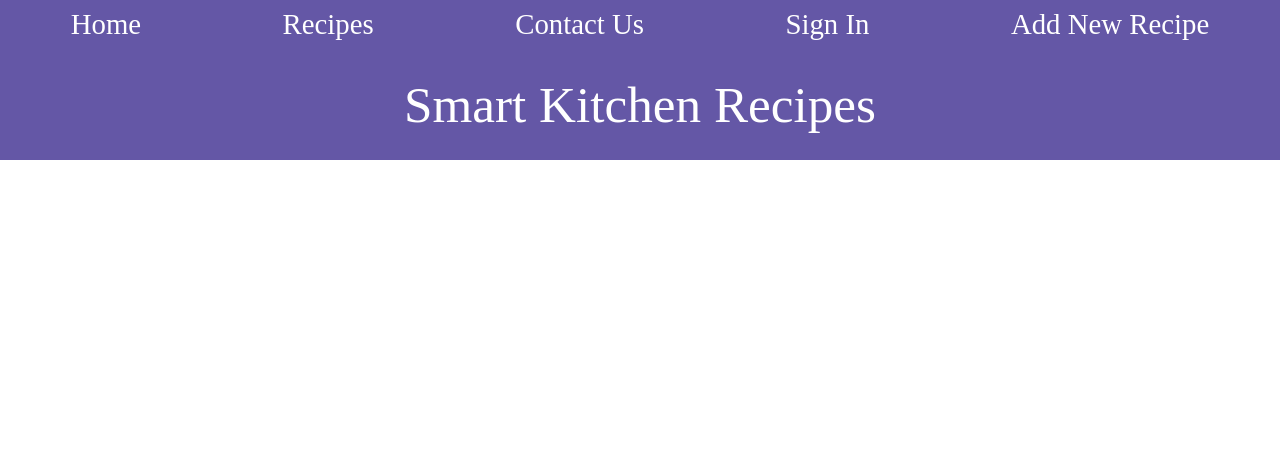
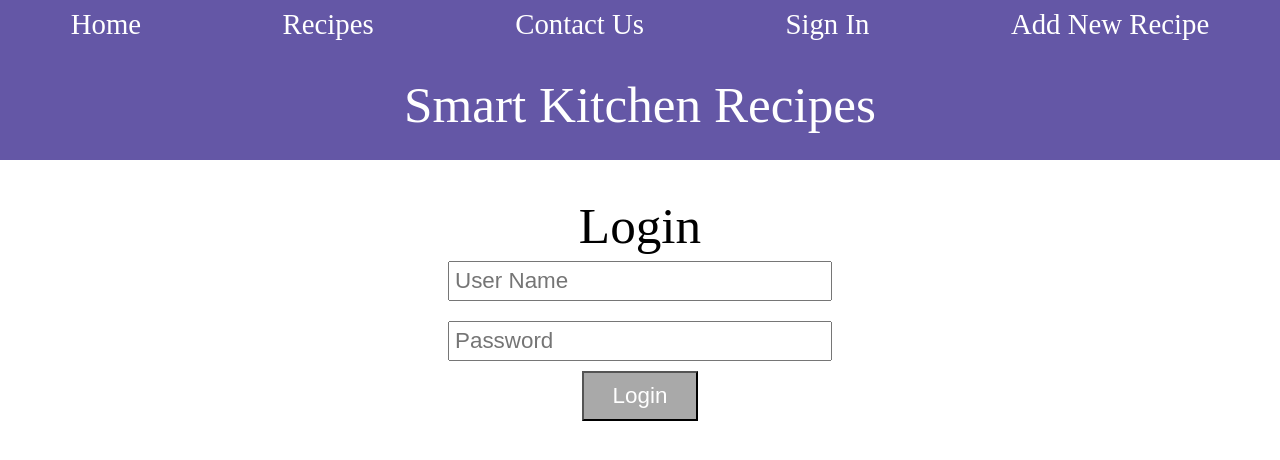
Before and after one commit to mtrew2015/smart-kitchen, a React (Create React App) app in the folder client/smart-kitchen/: page /login in a window 1280 px wide. Shown: the top 460 px of the page. Built offline with nearby package versions, Linux system fonts and the light colour scheme.

Commit message:
added login form (not hooked up yet)

```diff
--- a/client/smart-kitchen/src/App.js
+++ b/client/smart-kitchen/src/App.js
@@ -7,6 +7,7 @@
 import RecipeCard from './components/recipeCard/recipeCard';
 import ViewRecipe from './views/viewRecipe/viewRecipe';
 import EditRecipe from './views/editRecipe/editRecipe';
+import login from './views/login /login';
 
 function App() {
 	return (
@@ -16,6 +17,7 @@
 			<Route exact path="/new" component={NewRecipe}/>
 			<Route exact path="/recipes/:id" component={ViewRecipe}/>
 			<Route exact path="/recipes/edit/:id" component={EditRecipe}/>
+			<Route exact path="/login" component={login}/>
 		</div>
 	);
 }
--- a/client/smart-kitchen/src/components/nav/nav.js
+++ b/client/smart-kitchen/src/components/nav/nav.js
@@ -9,7 +9,7 @@
 			<NavLink to="/">Home</NavLink>
 			<NavLink to="/">Recipes</NavLink>
 			<NavLink to="/">Contact Us</NavLink>
-			<NavLink to="/">Sign In</NavLink>
+			<NavLink to="/login">Sign In</NavLink>
 			<NavLink to="/new">Add New Recipe</NavLink>
 		</nav>
         <h1>Smart Kitchen Recipes</h1>
--- /dev/null
+++ b/client/smart-kitchen/src/views/login /login.js
@@ -0,0 +1,19 @@
+import React, { Component } from 'react';
+import './login.scss';
+
+class Login extends Component {
+	render() {
+		return (
+			<div className="login-container">
+				<h1>Login</h1>
+				<form>
+					<input placeholder="User Name" />
+					<input placeholder="Password" />
+                    <button>Login</button>
+				</form>
+			</div>
+		);
+	}
+}
+
+export default Login;
--- /dev/null
+++ b/client/smart-kitchen/src/views/login /login.scss
@@ -0,0 +1,23 @@
+.login-container{
+    display: flex;
+    flex-direction: column;
+    align-items: center;
+    form{
+        width: 30%;
+        display: flex;
+        flex-direction: column;
+        input{
+            font-size: 1.4rem;
+            margin: 10px 0 10px 0;
+            padding: 5px;
+        }
+        button{
+            height: 50px;
+            width: 30%;
+            align-self: center;
+            background-color: darkgray;
+            color: white;
+            font-size: 1.4rem;
+        }
+    }
+}
```
